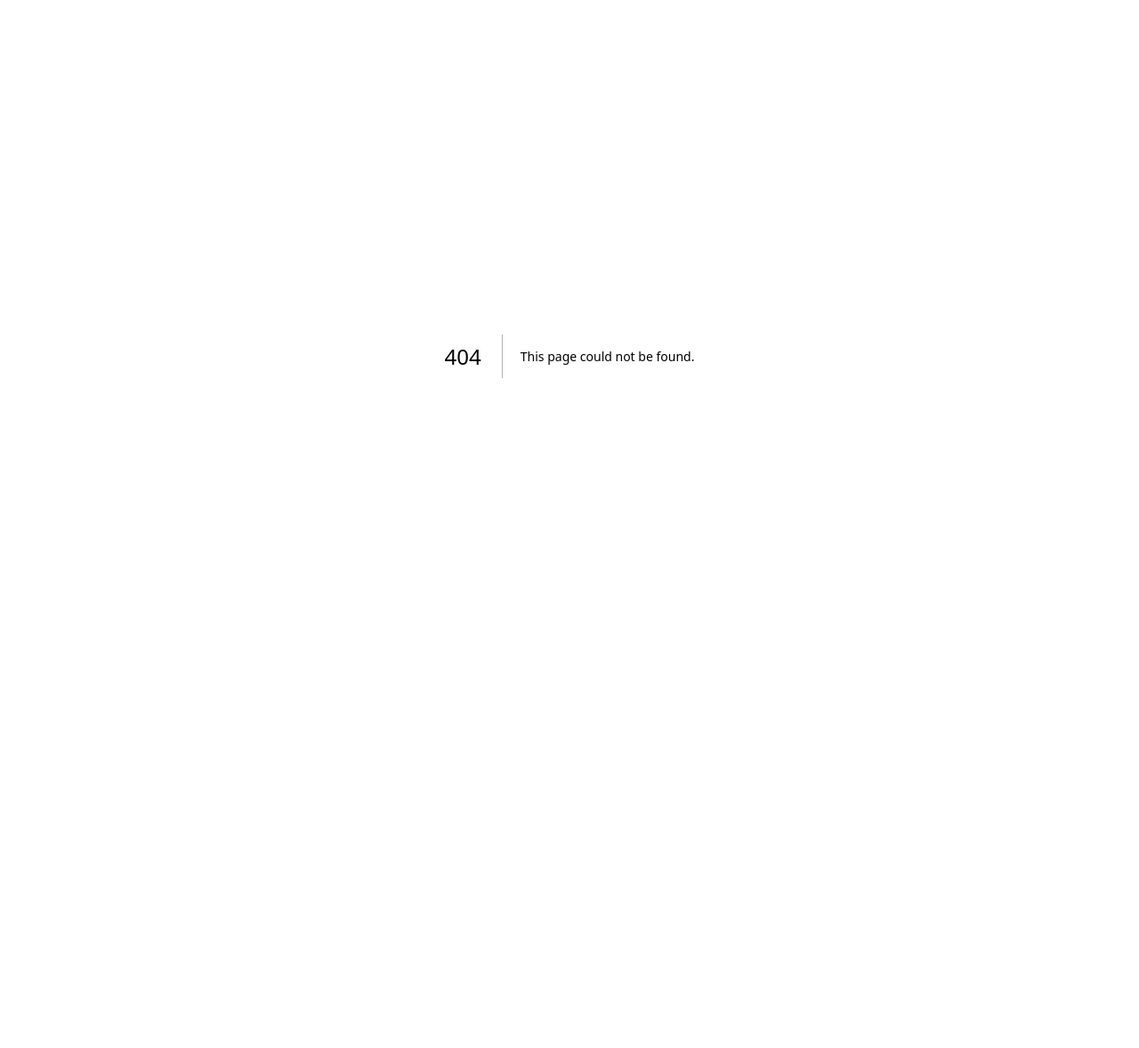
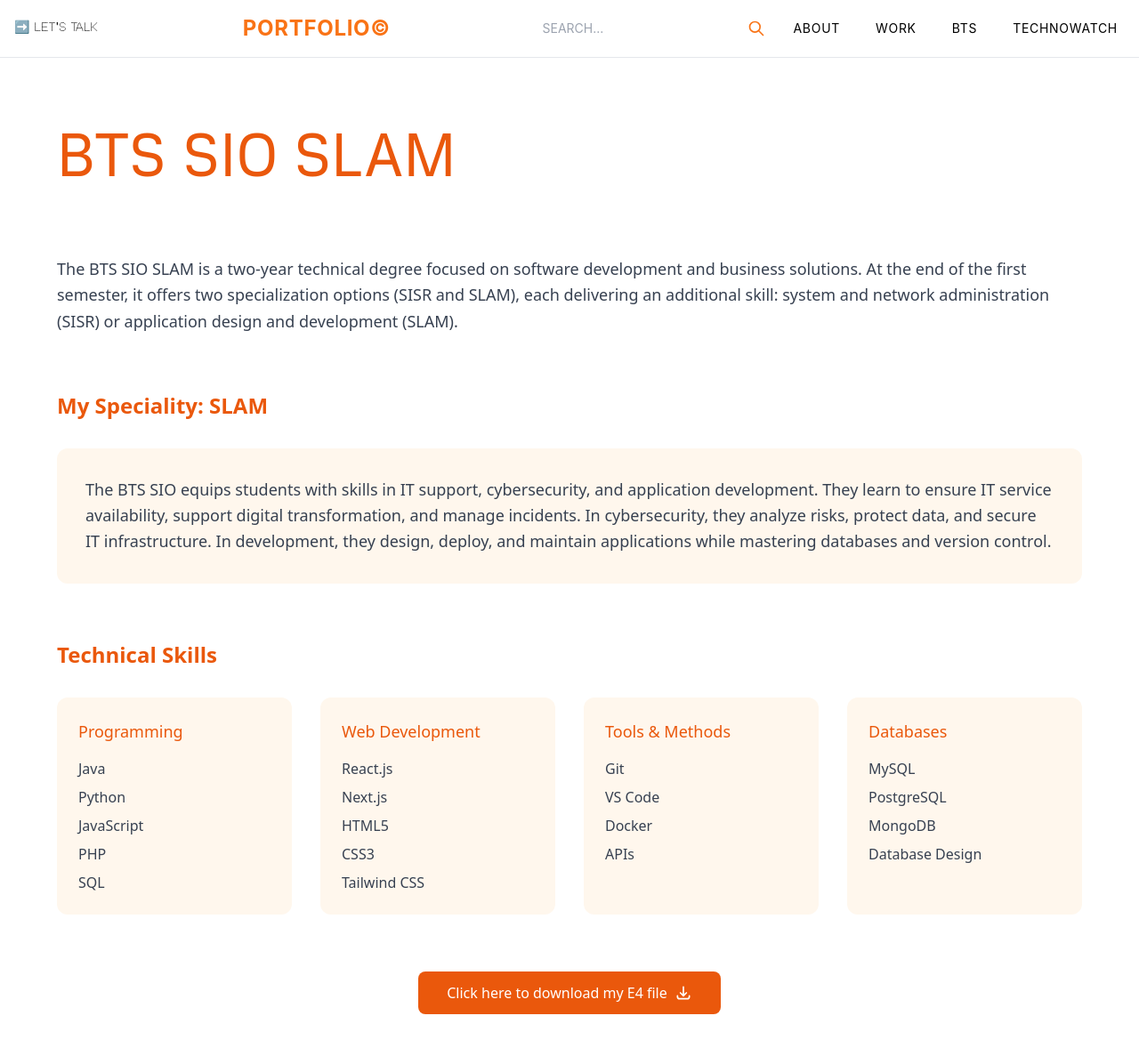
Before and after one commit to Kumulus26/Portfolio, a Next.js app: page /bts in a window 1280 px wide. Before the commit this address had no page. Shown: the top 1178 px of the page at 89% size. Before the commit the page ends 800 px from the top, so only its background shows below. Built offline with nearby package versions, Linux system fonts and the light colour scheme.

Commit message:
Update/Amélioration + correction de bug

```diff
--- a/app/about/page.js
+++ b/app/about/page.js
@@ -7,7 +7,6 @@ export default function About() {
   return (
     <main className="bg-[#f8f9fa] min-h-screen">
       <Navbar />
-      {/* Main Content */}
       <section className="px-12 pt-24 max-w-6xl mx-auto">
         <motion.h1
           initial={{ opacity: 0, y: 20 }}
@@ -29,7 +28,6 @@ export default function About() {
           I'm a <span className="font-semibold text-orange-500">student developer</span>, <span className="font-semibold text-orange-500">system and network technician</span> and <span className="font-semibold text-orange-500">cloud practitioner</span>. I love the fact that I can create a lot of things with my keyboard.
         </motion.p>
 
-        {/* Scroll Indicator */}
         <motion.div
           initial={{ opacity: 0 }}
           animate={{ opacity: 1 }}
@@ -42,9 +40,7 @@ export default function About() {
           <div className="w-[1px] h-[400px] bg-[#94a3b8]"></div>
         </motion.div>
 
-        {/* Content Section with Image */}
         <div className="grid grid-cols-[1.2fr_0.8fr] gap-32">
-          {/* Text Column */}
           <motion.div
             initial={{ opacity: 0, y: 20 }}
             whileInView={{ opacity: 1, y: 0 }}
@@ -60,7 +56,6 @@ export default function About() {
             </p>
           </motion.div>
 
-          {/* Image Column */}
           <motion.div
             initial={{ opacity: 0, scale: 0.95 }}
             whileInView={{ opacity: 1, scale: 1 }}
@@ -78,7 +73,6 @@ export default function About() {
             </div>
           </motion.div>
 
-          {/* Image Column */}
           <motion.div
             initial={{ opacity: 0, scale: 0.95 }}
             whileInView={{ opacity: 1, scale: 1 }}
@@ -95,7 +89,6 @@ export default function About() {
               />
             </div>
           </motion.div>
-        {/* Text Column */}
         <motion.div
             initial={{ opacity: 0, y: 20 }}
             whileInView={{ opacity: 1, y: 0 }}
@@ -111,9 +104,7 @@ export default function About() {
 
         </div>
 
-        {/* Section Photographie */}
         <div className="mt-32">
-          {/* En-tête et texte */}
           <motion.div
             initial={{ opacity: 0, y: 20 }}
             whileInView={{ opacity: 1, y: 0 }}
@@ -127,14 +118,12 @@ export default function About() {
             Outside of work and studies, I enjoy spending as much time as possible away from my computer, traveling, and walking with my camera. I shoot exclusively with film cameras such as a Canon AE-1 Program, a Pentax K1000, and a recently acquired a Leica M2. My favorite lenses are the 28mm and 35mm. I develop all my films at home.</p>
           </motion.div>
 
-          {/* Grille de photos */}
           <motion.div
             initial={{ opacity: 0, scale: 0.95 }}
             whileInView={{ opacity: 1, scale: 1 }}
             transition={{ duration: 0.8 }}
             className="grid grid-cols-2 gap-8"
           >
-            {/* Colonne gauche */}
             <div className="flex flex-col gap-8">
               <div className="relative aspect-[4/3]">
                 <Image
@@ -178,7 +167,6 @@ export default function About() {
               </div>
             </div>
 
-            {/* Colonne droite */}
             <div className="flex flex-col gap-8 pt-24">
               <div className="relative aspect-square">
                 <Image
@@ -215,7 +203,6 @@ export default function About() {
             </div>
           </motion.div>
 
-          {/* Bouton Instagram */}
           <motion.div
             initial={{ opacity: 0 }}
             whileInView={{ opacity: 1 }}
@@ -223,7 +210,7 @@ export default function About() {
             className="flex justify-center mt-16"
           >
             <a
-              href="https://www.instagram.com/axel__mk4"
+              href="https://www.instagram.com/axel.onfilm/"
               target="_blank"
               rel="noopener noreferrer"
               className="group relative inline-flex items-center gap-2 px-8 py-4 bg-white border-2 border-[#1d4044] text-black rounded-full overflow-hidden transition-all duration-300 hover:bg-orange-500"
--- /dev/null
+++ b/app/api/contact/route.js
@@ -0,0 +1,28 @@
+import { PrismaClient } from '@prisma/client'
+import { NextResponse } from 'next/server'
+
+const prisma = new PrismaClient()
+
+export async function POST(request) {
+  try {
+    const body = await request.json()
+    const { firstname, lastname, email, phonenumber, message } = body
+
+    const contacts = await prisma.contacts.create({
+      data: {
+        firstname,
+        lastname,
+        email,
+        phonenumber,
+        message
+      }
+    })
+
+    return NextResponse.json(contacts, { status: 201 })
+  } catch (error) {
+    return NextResponse.json(
+      { error: 'Failed to submit contact form' },
+      { status: 500 }
+    )
+  }
+}
--- /dev/null
+++ b/app/bts/page.js
@@ -0,0 +1,133 @@
+'use client'
+import { motion, AnimatePresence } from 'framer-motion'
+import Navbar from '../components/navbar'
+import { useState, useEffect } from 'react'
+
+export default function BTS() {
+  const [isLoaded, setIsLoaded] = useState(false)
+
+  useEffect(() => {
+    setIsLoaded(true)
+  }, [])
+
+  const skills = [
+    { category: "Programming", items: ["Java", "Python", "JavaScript", "PHP", "SQL"] },
+    { category: "Web Development", items: ["React.js", "Next.js", "HTML5", "CSS3", "Tailwind CSS"] },
+    { category: "Tools & Methods", items: ["Git", "VS Code", "Docker", "APIs"] },
+    { category: "Databases", items: ["MySQL", "PostgreSQL", "MongoDB", "Database Design"] }
+  ]
+
+  const handleDownload = () => {
+    // Add download logic here when file is ready
+    // window.open('/path-to-your-file.pdf', '_blank')
+  }
+
+  return (
+    <main className="bg-white min-h-screen pb-16">
+      <Navbar />
+
+      <AnimatePresence>
+        {isLoaded && (
+          <section className="px-12 pt-32">
+            {/* Header Section */}
+            <motion.div
+              initial={{ opacity: 0, y: 20 }}
+              animate={{ opacity: 1, y: 0 }}
+              transition={{ duration: 0.8 }}
+              className="max-w-6xl mx-auto mb-16"
+            >
+              <h1 className="text-[4rem] text-orange-600 mb-4" style={{ fontFamily: 'vercetti, sans-serif' }}>
+                BTS SIO SLAM
+              </h1>
+            </motion.div>
+
+            {/* Description Section */}
+            <motion.div
+              initial={{ opacity: 0, y: 20 }}
+              animate={{ opacity: 1, y: 0 }}
+              transition={{ duration: 0.8, delay: 0.2 }}
+              className="max-w-6xl mx-auto mb-16"
+            >
+              <p className="text-gray-700 text-lg leading-relaxed mb-8">
+                The BTS SIO SLAM is a two-year technical degree focused on software development and business solutions.
+                At the end of the first semester, it offers two specialization options (SISR and SLAM),
+                each delivering an additional skill: system and network administration (SISR) or application design and
+                development (SLAM).
+              </p>
+            </motion.div>
+
+            {/* Speciality Section */}
+            <motion.div
+              initial={{ opacity: 0, y: 20 }}
+              animate={{ opacity: 1, y: 0 }}
+              transition={{ duration: 0.8, delay: 0.3 }}
+              className="max-w-6xl mx-auto mb-16"
+            >
+              <h2 className="text-2xl font-semibold text-orange-600 mb-8">My Speciality: SLAM</h2>
+              <div className="bg-orange-50 p-8 rounded-xl">
+                <p className="text-gray-700 text-lg leading-relaxed">
+                  The BTS SIO equips students with skills in IT support, cybersecurity,
+                  and application development. They learn to ensure IT service availability, support digital transformation,
+                  and manage incidents. In cybersecurity, they analyze risks, protect data, and secure IT infrastructure.
+                  In development, they design, deploy, and maintain applications while mastering databases and version control.
+                </p>
+              </div>
+            </motion.div>
+
+            {/* Skills Grid */}
+            <motion.div
+              initial={{ opacity: 0, y: 20 }}
+              animate={{ opacity: 1, y: 0 }}
+              transition={{ duration: 0.8, delay: 0.4 }}
+              className="max-w-6xl mx-auto mb-16"
+            >
+              <h2 className="text-2xl font-semibold text-orange-600 mb-8">Technical Skills</h2>
+              <div className="grid grid-cols-2 md:grid-cols-4 gap-8">
+                {skills.map((skillGroup, index) => (
+                  <div key={index} className="bg-orange-50 p-6 rounded-xl">
+                    <h3 className="text-lg font-medium text-orange-600 mb-4">{skillGroup.category}</h3>
+                    <ul className="space-y-2">
+                      {skillGroup.items.map((item, idx) => (
+                        <li key={idx} className="text-gray-700">{item}</li>
+                      ))}
+                    </ul>
+                  </div>
+                ))}
+              </div>
+            </motion.div>
+
+            {/* Download Button Section */}
+            <motion.div
+              initial={{ opacity: 0, y: 20 }}
+              animate={{ opacity: 1, y: 0 }}
+              transition={{ duration: 0.8, delay: 0.25 }}
+              className="max-w-6xl mx-auto mb-16 text-center"
+            >
+              <button
+                onClick={handleDownload}
+                className="group relative inline-flex items-center justify-center px-8 py-3 bg-orange-600 text-white rounded-lg overflow-hidden transition-all duration-300 hover:bg-orange-700 transform hover:-translate-y-1"
+              >
+                <span className="relative flex items-center gap-2">
+                  Click here to download my E4 file
+                  <svg
+                    className="w-5 h-5 transition-transform duration-300 group-hover:translate-y-1"
+                    fill="none"
+                    stroke="currentColor"
+                    viewBox="0 0 24 24"
+                  >
+                    <path
+                      strokeLinecap="round"
+                      strokeLinejoin="round"
+                      strokeWidth={2}
+                      d="M4 16v1a3 3 0 003 3h10a3 3 0 003-3v-1m-4-4l-4 4m0 0l-4-4m4 4V4"
+                    />
+                  </svg>
+                </span>
+              </button>
+            </motion.div>
+          </section>
+        )}
+      </AnimatePresence>
+    </main>
+  )
+}
--- a/app/components/loader.js
+++ b/app/components/loader.js
@@ -4,16 +4,13 @@ const Loader = () => {
   return (
     <div className="fixed inset-0 bg-white flex items-center justify-center z-50">
       <div className="relative">
-        {/* Coins supérieurs */}
         <div className="absolute -top-20 -left-20 w-16 h-16 border-t border-l border-black"></div>
         <div className="absolute -top-20 -right-20 w-16 h-16 border-t border-r border-black"></div>
 
-        {/* Texte LOADING */}
         <h2 className="text-black text-4xl font-light tracking-widest animate-pulse">
           LOADING
         </h2>
 
-        {/* Coins inférieurs */}
         <div className="absolute -bottom-20 -left-20 w-16 h-16 border-b border-l border-black"></div>
         <div className="absolute -bottom-20 -right-20 w-16 h-16 border-b border-r border-black"></div>
       </div>
--- a/app/components/navbar.js
+++ b/app/components/navbar.js
@@ -77,8 +77,11 @@ const Navbar = () => {
           <Link href="/work" className="text-sm text-black hover:border hover:border-black p-2 transition-colors">
             WORK
           </Link>
-          <Link href="/" className="text-sm text-black hover:border hover:border-black p-2 transition-colors">
-            RESUME
+          <Link href="/bts" className="text-sm text-black hover:border hover:border-black p-2 transition-colors">
+            BTS
+          </Link>
+          <Link href="/technowatch" className="text-sm text-black hover:border hover:border-black p-2 transition-colors">
+            TECHNOWATCH
           </Link>
         </div>
 
@@ -127,7 +130,7 @@ const Navbar = () => {
                 className="text-sm text-black hover:border hover:border-black p-2 transition-colors"
                 onClick={() => setIsMenuOpen(false)}
               >
-                RESUME
+                BTS
               </Link>
             </div>
           </div>
--- a/app/components/textHomePage.js
+++ b/app/components/textHomePage.js
@@ -3,7 +3,6 @@ import { motion } from 'framer-motion';
 const TextHomePage = () => {
     return (
         <>
-            {/* Premier bloc de texte avec animation */}
             <motion.div
                 className="absolute top-[15%] left-[10%]"
                 initial={{ opacity: 0 }}
@@ -15,7 +14,6 @@ const TextHomePage = () => {
                 <p className="text-black/80 font-bold text-3xl">AWS Cloud Practitioner Certified</p>
             </motion.div>
 
-            {/* Deuxième bloc de texte avec animation */}
             <motion.div
                 className="absolute bottom-[20%] right-[10%]"
                 initial={{ opacity: 0 }}
--- a/app/letstalk/page.js
+++ b/app/letstalk/page.js
@@ -2,8 +2,55 @@
 import { motion } from 'framer-motion'
 import Navbar from '../components/navbar'
 import { FaGithub, FaLinkedin } from 'react-icons/fa'
+import { useState } from 'react'
 
 export default function Letstalk() {
+  const [formData, setFormData] = useState({
+    firstname: '',
+    lastname: '',
+    email: '',
+    phonenumber: '',
+    message: ''
+  })
+
+  const handleChange = (e) => {
+    const { name, value } = e.target
+    setFormData(prev => ({
+      ...prev,
+      [name]: value
+    }))
+  }
+
+  const handleSubmit = async (e) => {
+    e.preventDefault()
+
+    try {
+      const response = await fetch('/api/contact', {
+        method: 'POST',
+        headers: {
+          'Content-Type': 'application/json',
+        },
+        body: JSON.stringify(formData)
+      })
+
+      if (response.ok) {
+        alert('Message sent successfully!')
+        setFormData({
+          firstname: '',
+          lastname: '',
+          email: '',
+          phonenumber: '',
+          message: ''
+        })
+      } else {
+        alert('Failed to send message. Please try again.')
+      }
+    } catch (error) {
+      console.error('Error:', error)
+      alert('An error occurred. Please try again.')
+    }
+  }
+
   return (
     <main className="bg-orange-500 min-h-screen">
       <Navbar />
@@ -38,7 +85,7 @@ export default function Letstalk() {
                 <span className="absolute right-0 bottom-0 w-0 h-[1px] bg-white transition-all duration-300 group-hover:w-full origin-right"></span>
               </span></p>
               <p>If you want to be influenced: <span className="relative group">
-                <span className="relative">@axel__mk4</span>
+                <a href="https://www.instagram.com/axel.onfilm/" target="_blank" className="relative">@axel.onfilm</a>
                 <span className="absolute right-0 bottom-0 w-0 h-[1px] bg-white transition-all duration-300 group-hover:w-full origin-right"></span>
               </span></p>
               <div className="flex space-x-4 mt-6">
@@ -67,35 +114,56 @@ export default function Letstalk() {
             animate={{ opacity: 1, y: 0 }}
             transition={{ duration: 0.8, delay: 0.4 }}
             className="space-y-6"
+            onSubmit={handleSubmit}
           >
             <div className="grid grid-cols-2 gap-6">
               <input
                 type="text"
+                name="firstname"
+                value={formData.firstname}
+                onChange={handleChange}
                 placeholder="First Name"
                 className="bg-transparent border-b border-white p-2 placeholder-white/80 focus:outline-none"
+                required
               />
               <input
                 type="text"
+                name="lastname"
+                value={formData.lastname}
+                onChange={handleChange}
                 placeholder="Last Name"
                 className="bg-transparent border-b border-white p-2 placeholder-white/80 focus:outline-none"
+                required
               />
             </div>
             <div className="grid grid-cols-2 gap-6">
               <input
                 type="email"
+                name="email"
+                value={formData.email}
+                onChange={handleChange}
                 placeholder="Email"
                 className="bg-transparent border-b border-white p-2 placeholder-white/80 focus:outline-none"
+                required
               />
               <input
                 type="tel"
-                placeholder="Phone"
+                name="phonenumber"
+                value={formData.phonenumber}
+                onChange={handleChange}
+                placeholder="Phone Number"
                 className="bg-transparent border-b border-white p-2 placeholder-white/80 focus:outline-none"
+                required
               />
             </div>
             <textarea
+              name="message"
+              value={formData.message}
+              onChange={handleChange}
               placeholder="Type your message here..."
               rows={6}
               className="w-full bg-transparent border-b border-white p-2 placeholder-white/80 focus:outline-none"
+              required
             />
             <button
               type="submit"
--- a/app/page.js
+++ b/app/page.js
@@ -11,7 +11,7 @@ export default function Home() {
   useEffect(() => {
     const timer = setTimeout(() => {
       setLoading(false)
-    }, 2000)
+    }, 1500)
 
     return () => clearTimeout(timer)
   }, [])
--- a/app/work/page.js
+++ b/app/work/page.js
@@ -17,7 +17,7 @@ export default function Work() {
       id: 1,
       title: "Weather Website",
       category: "Web App",
-      type: "Personal",
+      type: "Personal Project",
       image: "/img/projet1meteo.png",
       href: "https://github.com/Kumulus26/Weather",
       target: '_blank'
@@ -42,11 +42,11 @@ export default function Work() {
     },
     {
       id: 4,
-      title: "work in progress",
-      category: "?",
-      type: "see you soon",
-      image: "/img/dotdotdot.png",
-      href: "",
+      title: "DevAtHome",
+      category: "Web App",
+      type: "Personal Project",
+      image: "/img/image.png",
+      href: "https://dev-at-home.vercel.app",
       target: '_blank'
     }
   ]
```
Also changed, not shown: app/technowatch/page.js (added).
